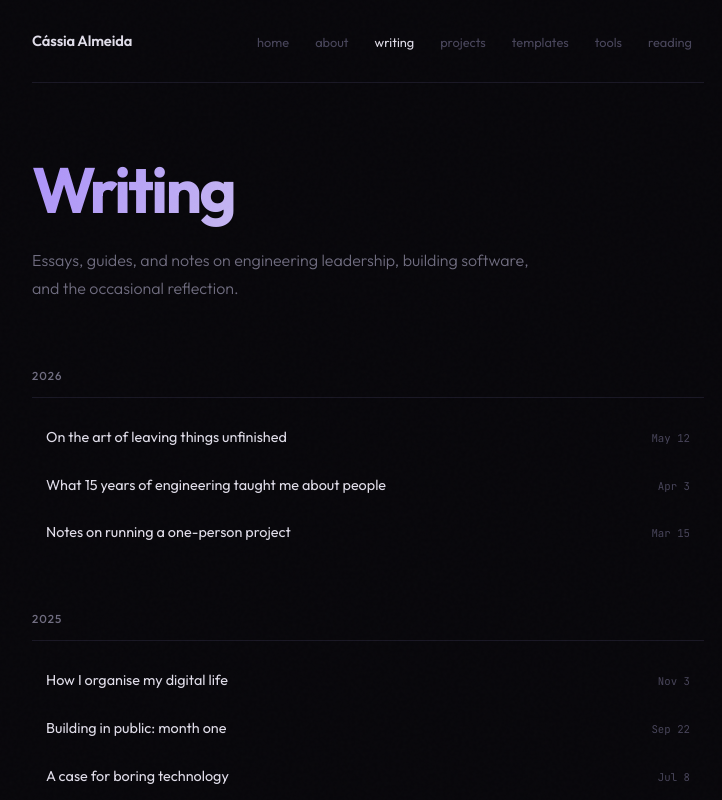
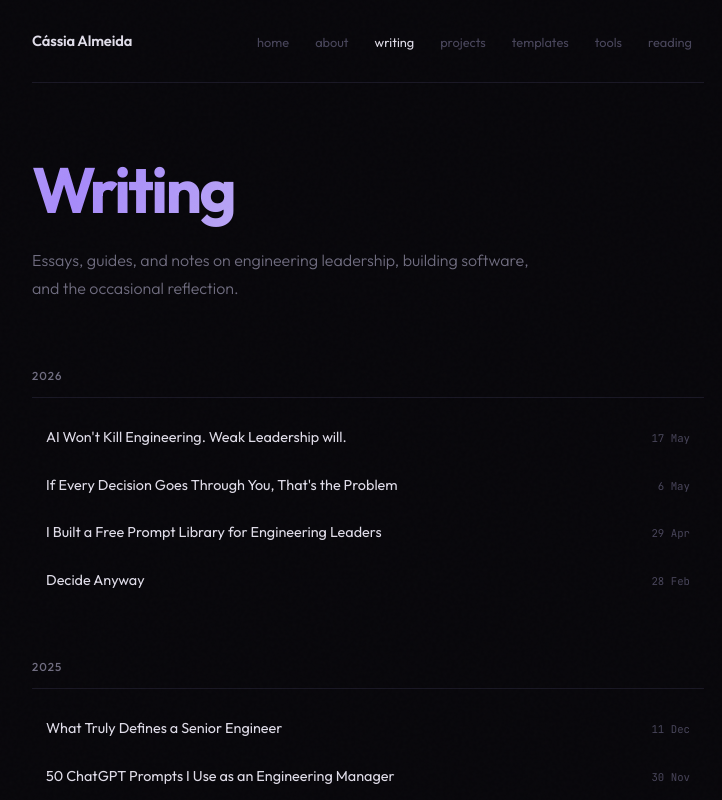
Before and after one commit to shiphrahx/cassia-almeida.com, a Next.js app: page /writing in a window 1280 px wide. Shown: the top 800 px of the page, without its empty margins (272-994 px from the left). Built offline with nearby package versions, Linux system fonts and the light colour scheme.

Commit message:
feat: add writing page with Medium articles and infinite scroll

```diff
--- a/app/writing/page.tsx
+++ b/app/writing/page.tsx
@@ -1,3 +1,6 @@
+import ArticleList from "@/components/ArticleList";
+import articles from "@/data/articles";
+
 export default function Writing() {
   return (
     <>
@@ -5,42 +8,7 @@ export default function Writing() {
       <p className="page-subtitle">
         Essays, guides, and notes on engineering leadership, building software, and the occasional reflection.
       </p>
-
-      <div className="section">
-        <div className="section-header"><span className="section-title">2026</span></div>
-        <div className="list">
-          <a className="list-item" href="#">
-            <span className="list-item-title">On the art of leaving things unfinished</span>
-            <span className="list-item-meta">May 12</span>
-          </a>
-          <a className="list-item" href="#">
-            <span className="list-item-title">What 15 years of engineering taught me about people</span>
-            <span className="list-item-meta">Apr 3</span>
-          </a>
-          <a className="list-item" href="#">
-            <span className="list-item-title">Notes on running a one-person project</span>
-            <span className="list-item-meta">Mar 15</span>
-          </a>
-        </div>
-      </div>
-
-      <div className="section">
-        <div className="section-header"><span className="section-title">2025</span></div>
-        <div className="list">
-          <a className="list-item" href="#">
-            <span className="list-item-title">How I organise my digital life</span>
-            <span className="list-item-meta">Nov 3</span>
-          </a>
-          <a className="list-item" href="#">
-            <span className="list-item-title">Building in public: month one</span>
-            <span className="list-item-meta">Sep 22</span>
-          </a>
-          <a className="list-item" href="#">
-            <span className="list-item-title">A case for boring technology</span>
-            <span className="list-item-meta">Jul 8</span>
-          </a>
-        </div>
-      </div>
+      <ArticleList articles={articles} />
     </>
   );
 }
--- /dev/null
+++ b/components/ArticleList.tsx
@@ -0,0 +1,79 @@
+"use client";
+
+import { useEffect, useRef, useState } from "react";
+import type { Article } from "@/data/articles";
+
+const PAGE_SIZE = 8;
+
+type YearGroup = { year: number; articles: Article[] };
+
+function groupByYear(articles: Article[]): YearGroup[] {
+  const map = new Map<number, Article[]>();
+  for (const a of articles) {
+    const year = new Date(a.date).getFullYear();
+    if (!map.has(year)) map.set(year, []);
+    map.get(year)!.push(a);
+  }
+  return Array.from(map.entries())
+    .sort(([a], [b]) => b - a)
+    .map(([year, articles]) => ({ year, articles }));
+}
+
+function formatDate(iso: string) {
+  const d = new Date(iso);
+  return d.toLocaleDateString("en-GB", { month: "short", day: "numeric" });
+}
+
+export default function ArticleList({ articles }: { articles: Article[] }) {
+  const [visible, setVisible] = useState(PAGE_SIZE);
+  const sentinelRef = useRef<HTMLDivElement>(null);
+
+  useEffect(() => {
+    const sentinel = sentinelRef.current;
+    if (!sentinel) return;
+
+    const observer = new IntersectionObserver(
+      (entries) => {
+        if (entries[0].isIntersecting) {
+          setVisible((v) => Math.min(v + PAGE_SIZE, articles.length));
+        }
+      },
+      { rootMargin: "200px" }
+    );
+
+    observer.observe(sentinel);
+    return () => observer.disconnect();
+  }, [articles.length]);
+
+  const sliced = articles.slice(0, visible);
+  const groups = groupByYear(sliced);
+
+  return (
+    <>
+      {groups.map(({ year, articles: groupArticles }) => (
+        <div key={year} className="section">
+          <div className="section-header">
+            <span className="section-title">{year}</span>
+          </div>
+          <div className="list">
+            {groupArticles.map((a) => (
+              <a
+                key={a.url}
+                className="list-item"
+                href={a.url}
+                target="_blank"
+                rel="noopener noreferrer"
+              >
+                <span className="list-item-title">{a.title}</span>
+                <span className="list-item-meta">{formatDate(a.date)}</span>
+              </a>
+            ))}
+          </div>
+        </div>
+      ))}
+      {visible < articles.length && (
+        <div ref={sentinelRef} style={{ height: 1 }} />
+      )}
+    </>
+  );
+}
--- /dev/null
+++ b/data/articles.ts
@@ -0,0 +1,33 @@
+export type Article = {
+  title: string;
+  url: string;
+  date: string; // ISO format: YYYY-MM-DD
+};
+
+const articles: Article[] = [
+  { title: "AI Won't Kill Engineering. Weak Leadership will.", url: "https://medium.com/@shiphrah_/ai-wont-kill-engineering-weak-leadership-will-c280fb335051", date: "2026-05-17" },
+  { title: "If Every Decision Goes Through You, That's the Problem", url: "https://medium.com/@shiphrah_/if-every-decision-goes-through-you-thats-the-problem-c441ba09d0ee", date: "2026-05-06" },
+  { title: "I Built a Free Prompt Library for Engineering Leaders", url: "https://medium.com/@shiphrah_/i-built-a-free-prompt-library-for-engineering-leaders-0dcbf5a3c23d", date: "2026-04-29" },
+  { title: "Decide Anyway", url: "https://medium.com/@shiphrah_/decide-anyway-f2a078846fdd", date: "2026-02-28" },
+  { title: "What Truly Defines a Senior Engineer", url: "https://medium.com/@shiphrah_/what-truly-defines-a-senior-engineer-0315fea9918d", date: "2025-12-11" },
+  { title: "50 ChatGPT Prompts I Use as an Engineering Manager", url: "https://medium.com/@shiphrah_/50-chatgpt-prompts-i-use-as-an-engineering-manager-a0c17741cddb", date: "2025-11-30" },
+  { title: "Engineering Excellence Isn't a Framework. It's a Habit", url: "https://medium.com/@shiphrah_/engineering-excellence-isnt-a-framework-it-s-a-habit-c01f673454a2", date: "2025-10-05" },
+  { title: "Does organisational culture affect software delivery performance?", url: "https://medium.com/@shiphrah_/does-organisational-culture-affect-software-delivery-performance-108de5ff32b6", date: "2025-09-17" },
+  { title: "Why Product-Centric Engineering Teams Outperform the Rest", url: "https://medium.com/@shiphrah_/why-product-centric-engineering-teams-outperform-the-rest-276524d78191", date: "2025-09-05" },
+  { title: "Data-Driven Decisions for Leaders", url: "https://medium.com/@shiphrah_/data-driven-decisions-for-leaders-a94ec0191e18", date: "2025-08-31" },
+  { title: "You're Measuring Developer Productivity Wrong", url: "https://medium.com/@shiphrah_/youre-measuring-developer-productivity-wrong-340b3f3b0b99", date: "2025-05-14" },
+  { title: "Why Your Backend Crashes at Scale: Lessons from Real-World Failures", url: "https://medium.com/@shiphrah_/why-your-backend-crashes-at-scale-lessons-from-real-world-failures-0879b6a31393", date: "2025-04-29" },
+  { title: "The Hidden Costs of Tech Debt: Why It's Not Just a Code Problem", url: "https://medium.com/@shiphrah_/the-hidden-costs-of-tech-debt-why-its-not-just-a-code-problem-7b67900c3172", date: "2025-04-22" },
+  { title: "Performance Isn't a Feature – It's a Foundation", url: "https://medium.com/@shiphrah_/performance-isnt-a-feature-it-s-a-foundation-959b33f43f83", date: "2025-04-20" },
+  { title: "Morning vs evening stand-up meetings: Which is better for your team?", url: "https://medium.com/@shiphrah_/morning-vs-evening-stand-up-meetings-which-is-better-for-your-team-5c6876620f5c", date: "2025-01-14" },
+  { title: "The Shared Challenges of Climbing and Software Engineering", url: "https://medium.com/@shiphrah_/the-shared-challenges-of-climbing-and-software-engineering-374f7ea9485b", date: "2025-01-14" },
+  { title: "A Year in Books: My 2024 Reading Recap", url: "https://medium.com/@shiphrah_/a-year-in-books-my-2024-reading-recap-46969e04043e", date: "2024-12-22" },
+  { title: "A Case Study in Leadership Change: From Limited Autonomy to Team Ownership", url: "https://medium.com/@shiphrah_/a-case-study-in-leadership-change-from-limited-autonomy-to-team-ownership-d738355b3881", date: "2024-12-05" },
+  { title: "The Role of Playtesting in Game Development [Part 2] — Types of playtests", url: "https://medium.com/@shiphrah_/the-role-of-playtesting-in-game-development-part-2-types-of-playtests-903bc8e0c147", date: "2024-11-15" },
+  { title: "When Strengths Become Weaknesses", url: "https://medium.com/@shiphrah_/when-strengths-become-weaknesses-16ede5b903e4", date: "2024-10-20" },
+  { title: "The Role of Playtesting in Game Development [Part 1]", url: "https://medium.com/@shiphrah_/the-role-of-playtesting-in-game-development-part-1-5ff2399531d4", date: "2024-10-11" },
+  { title: "From Engineering Manager to Technical Producer: Finding the sweet spot between Tech and Strategy", url: "https://medium.com/@shiphrah_/from-engineering-manager-to-technical-producer-finding-the-sweet-spot-between-tech-and-strategy-fdb897e0837e", date: "2024-09-14" },
+  { title: "Exploring 7 of the Most Popular Monetisation Models in Games", url: "https://medium.com/@shiphrah_/exploring-7-of-the-most-popular-monetisation-models-in-games-499d2d745974", date: "2024-08-23" },
+];
+
+export default articles;
```
